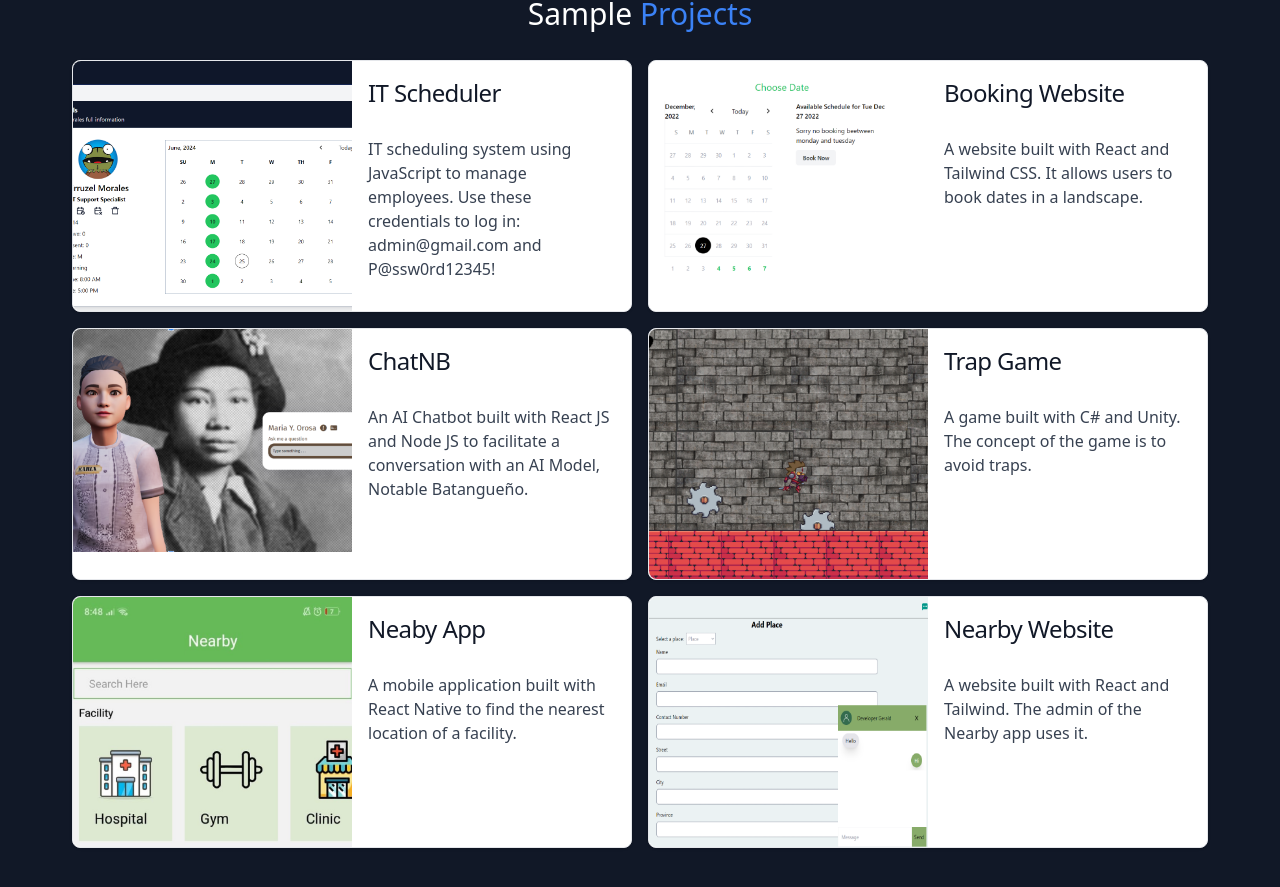
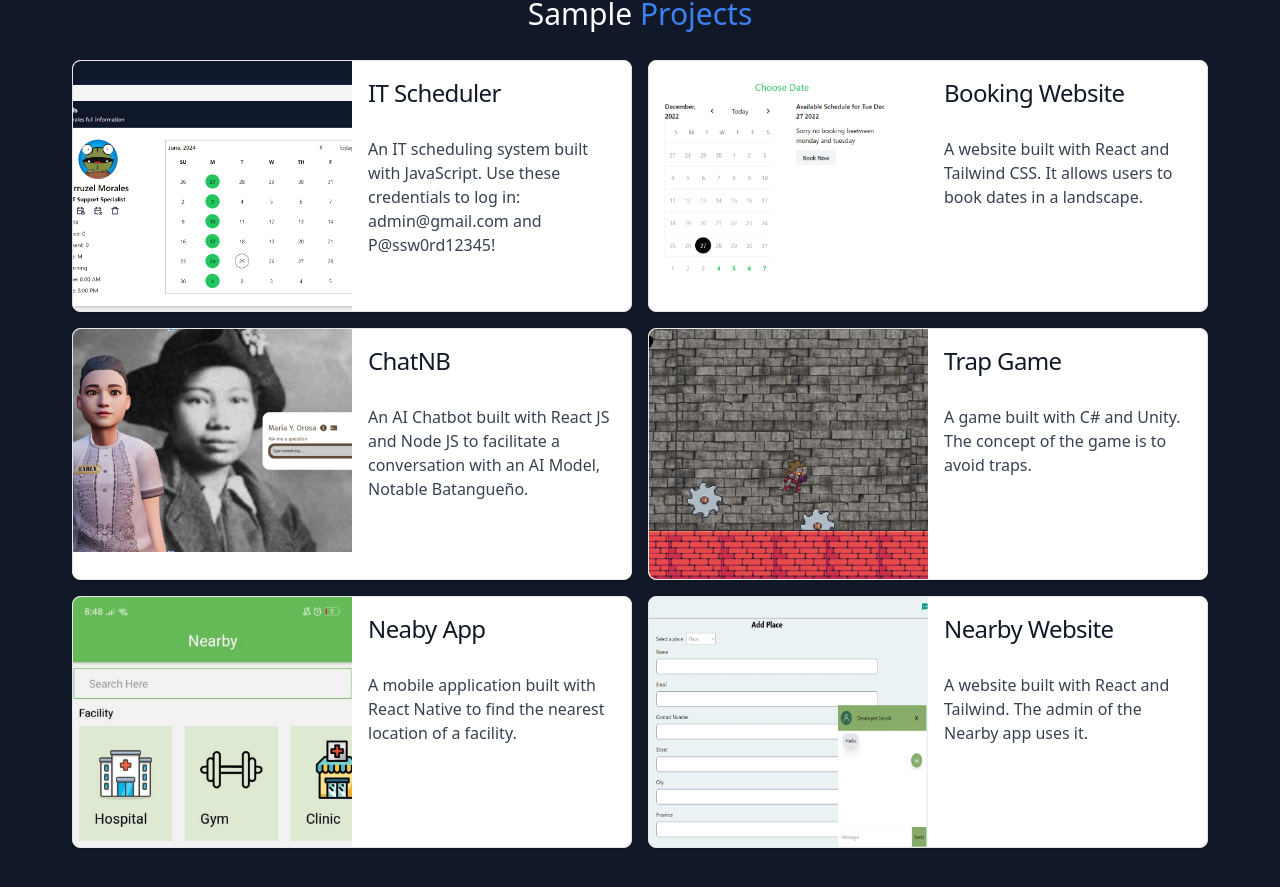
Before and after one commit to DevGeraldR/DevGeraldR.github.io, a React (Create React App) app: page / in a window 1280 px wide. Shown: the part 1352-2239 px from the top of the page. Built offline with nearby package versions, Linux system fonts and the light colour scheme; no server answers; the HTML template or start-up script is replaced by a standard one.

Commit message:
Updated Projects Layout

```diff
--- a/src/components/Projects.jsx
+++ b/src/components/Projects.jsx
@@ -13,7 +13,7 @@ function Projects() {
       name: "IT Scheduler",
       demoLink: "https://it-scheduler-fcf53.firebaseapp.com/",
       description:
-        "IT scheduling system using JavaScript to manage employees. Use these credentials to log in: admin@gmail.com and P@ssw0rd12345!",
+        "An IT scheduling system built with JavaScript. Use these credentials to log in: admin@gmail.com and P@ssw0rd12345!",
     },
     {
       img: project2,
```
